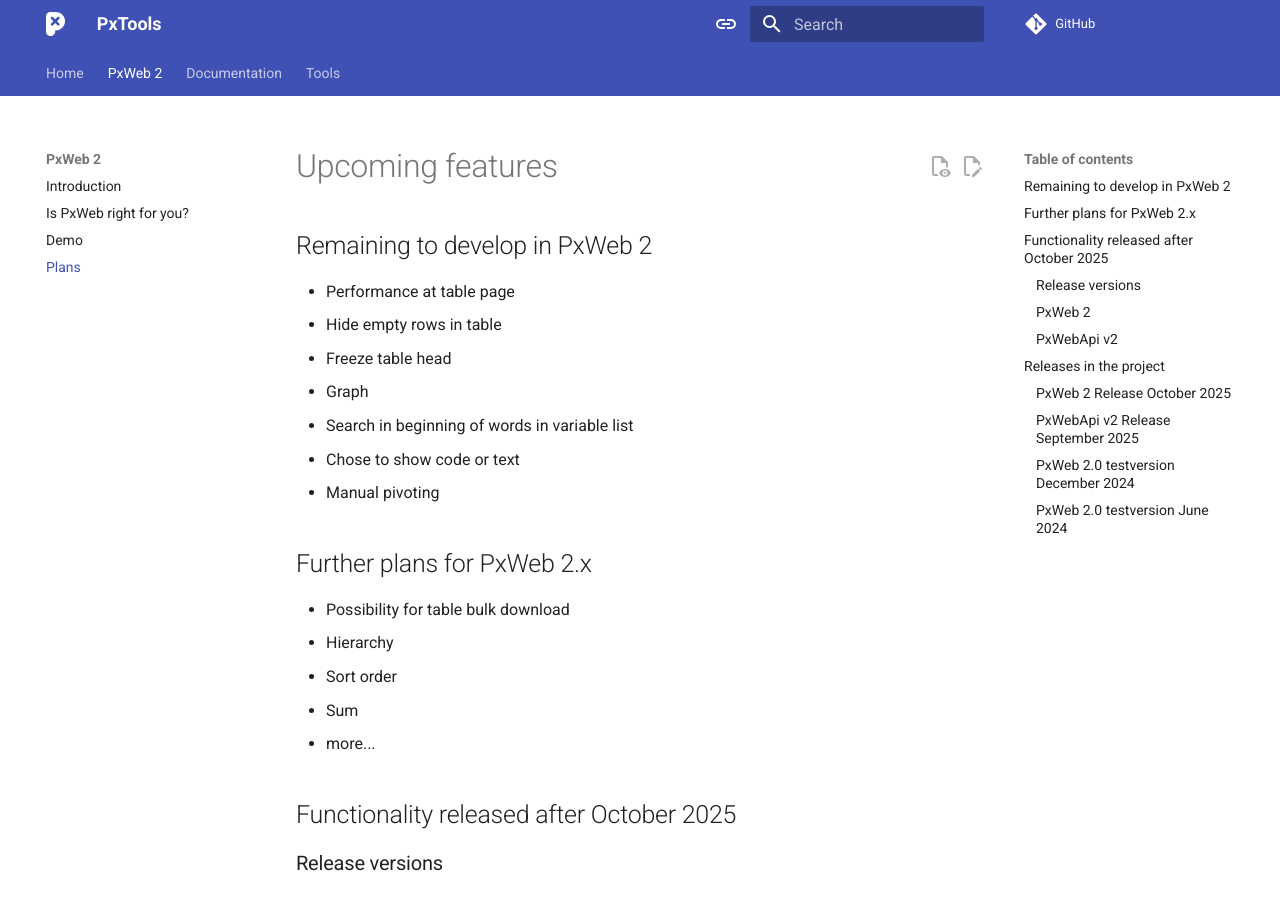
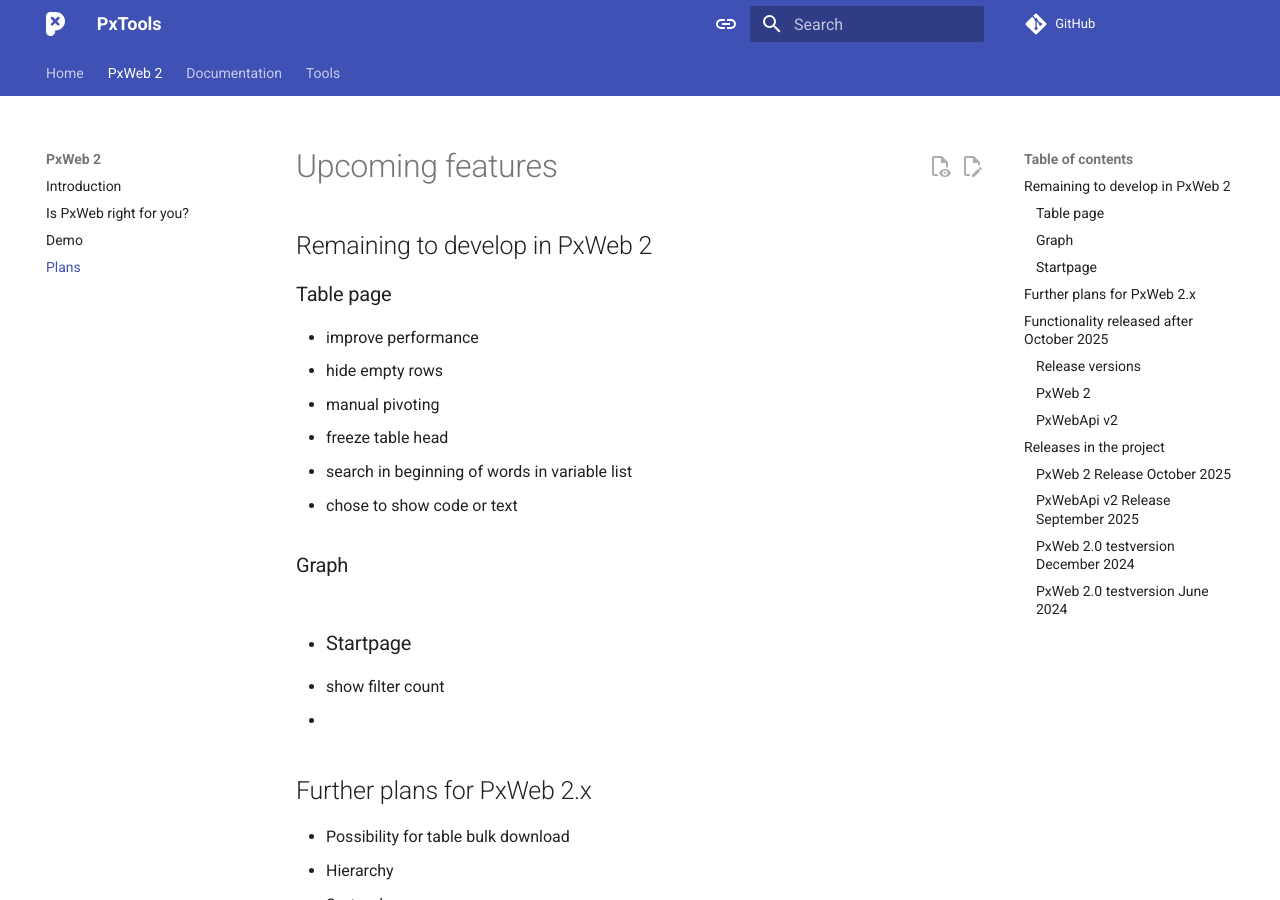
Before and after one commit to PxTools/pxtools.github.io, an MkDocs documentation site: the page built from docs/PxWeb2/project/plans.md, in a window 1280 px wide and 900 px high. Built offline with MkDocs 1.6.1 and Material for MkDocs 9.7.7, drawn with Linux system fonts in a browser that asks for light colours; comment, search, counter and statistics services are not loaded.

Commit message:
Update plans.md

```diff
--- a/docs/PxWeb2/project/plans.md
+++ b/docs/PxWeb2/project/plans.md
@@ -2,13 +2,17 @@
 
 ## Remaining to develop in PxWeb 2
 
-- Performance at table page
-- Hide empty rows in table
-- Freeze table head
-- Graph
-- Search in beginning of words in variable list
-- Chose to show code or text
-- Manual pivoting
+###Table page
+  - improve performance
+  - hide empty rows
+  - manual pivoting
+  - freeze table head
+  - search in beginning of words in variable list
+  - chose to show code or text
+###Graph
+- ###Startpage
+  - show filter count
+-
 
 ## Further plans for PxWeb 2.x
 
```
